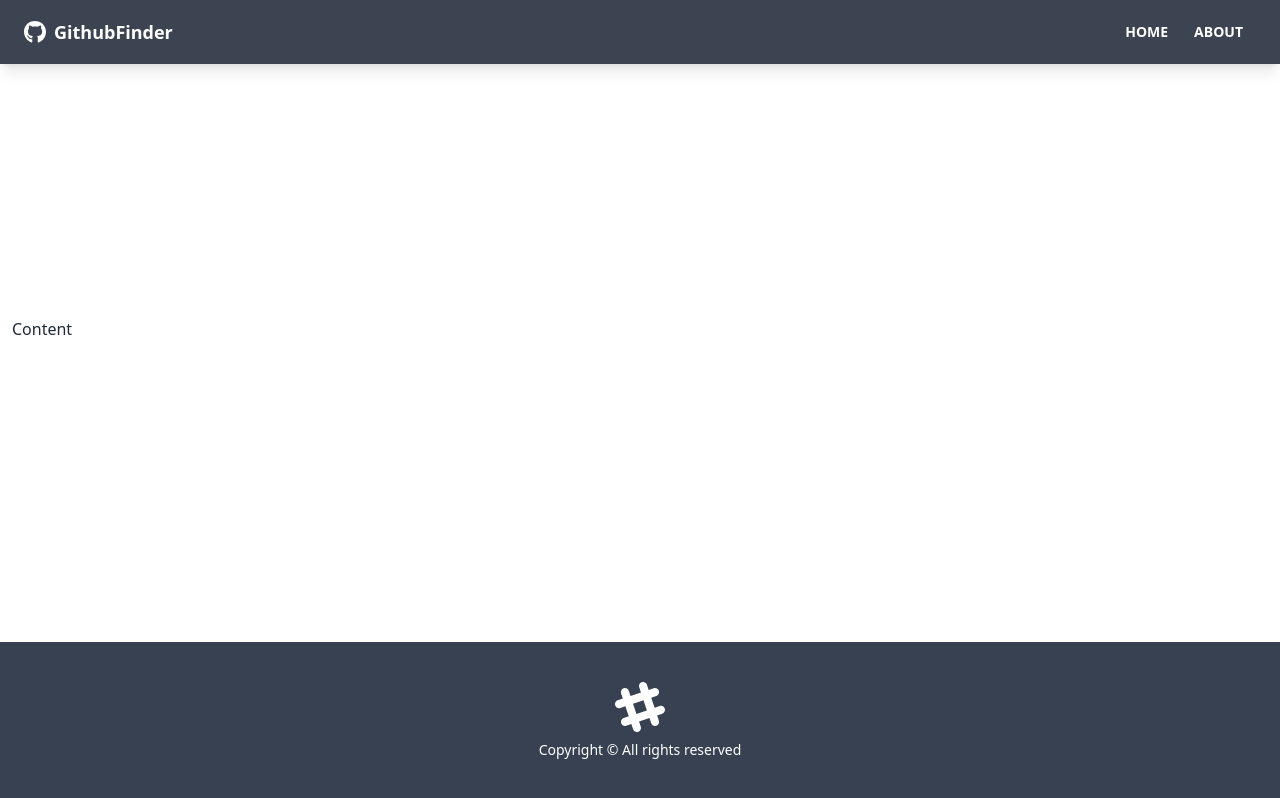
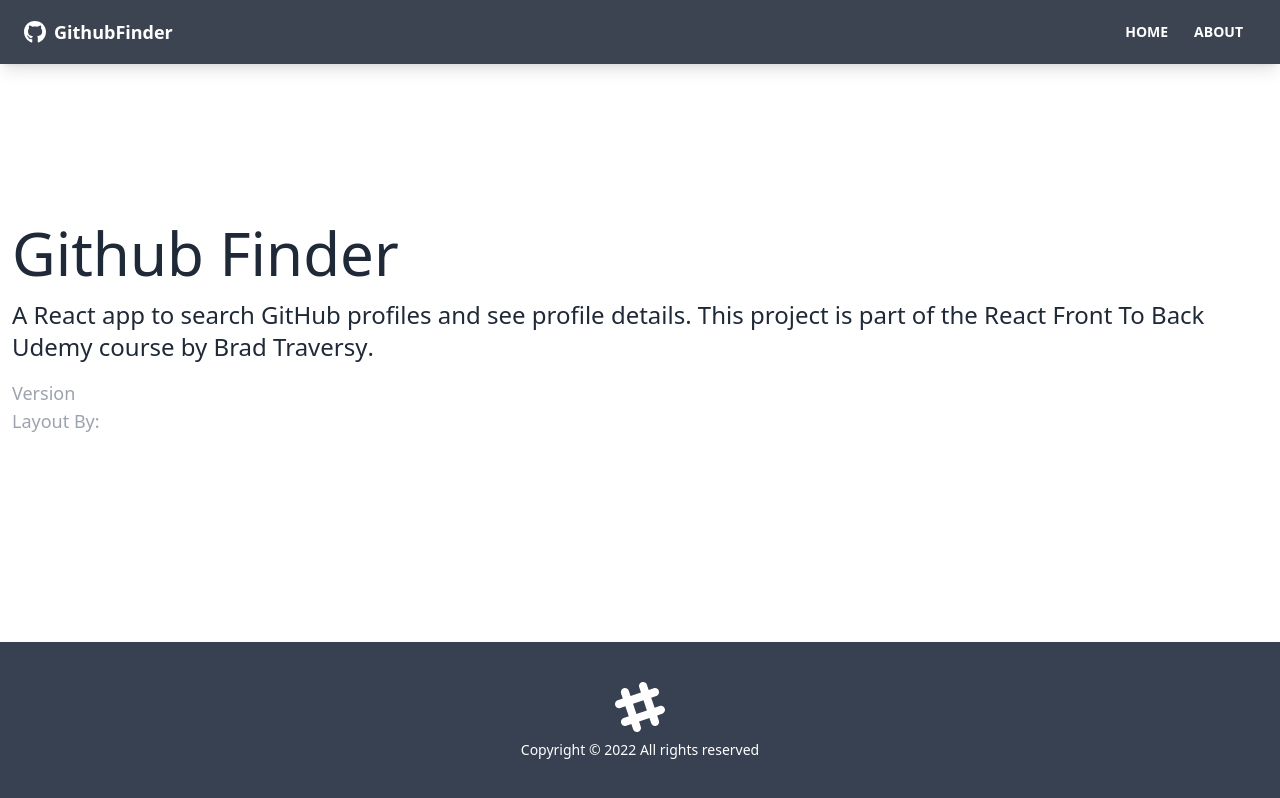
Before and after one commit to and1son/github-finder, a React (Create React App) app: page /about in a window 1280 px wide. Built offline with nearby package versions, Linux system fonts and the light colour scheme; the HTML template or start-up script is replaced by a standard one.

Commit message:
footer, routes, pages, not found

```diff
--- a/src/App.js
+++ b/src/App.js
@@ -1,6 +1,10 @@
-import { BrowserRouter as Router, Route } from 'react-router-dom'
+import { BrowserRouter as Router, Route, Routes } from 'react-router-dom'
+import Home from './pages/Home'
+import About from './pages/About'
+import NotFound from './pages/NotFound'
 import Navbar from './components/layout/Navbar'
 import Footer from './components/layout/Footer'
+
 
 function App() {
   return (
@@ -8,7 +12,12 @@
       <div className='flex flex-col justify-between h-screen'>
         <Navbar />
         <main className='container mx-auto px-3 pb-12'>
-          Content
+          <Routes>
+            <Route path='/' element={<Home />} />
+            <Route path='/about' element={<About />} />
+            <Route path='/notfound' element={<NotFound />} />
+            <Route path='/*' element={<NotFound />} />
+          </Routes>
         </main>
         <Footer />
       </div>
--- a/src/components/layout/Footer.jsx
+++ b/src/components/layout/Footer.jsx
@@ -1,6 +1,6 @@
 
 function Footer() {
-    const footerYear = new Date().getFullYear
+    const footerYear = new Date().getFullYear()
 
     return (
         <footer className="footer p-10 bg-gray-700 text-primary-content footer-center">
--- /dev/null
+++ b/src/pages/About.jsx
@@ -0,0 +1,32 @@
+
+function About() {
+    return (
+        <>
+            <h1 className='text-6xl mb-4'>Github Finder</h1>
+            <p className='mb-4 text-2xl font-light'>
+                A React app to search GitHub profiles and see profile details. This
+                project is part of the
+                <a href='https://www.udemy.com/course/modern-react-front-to-back/'>
+                    {' '}
+                    React Front To Back
+                </a>{' '}
+                Udemy course by
+                <strong>
+                    <a href='https://traversymedia.com'> Brad Traversy</a>
+                </strong>
+                .
+            </p>
+            <p className='text-lg text-gray-400'>
+                Version <span className='text-white'>1.0.0</span>
+            </p>
+            <p className='text-lg text-gray-400'>
+                Layout By:
+                <a className='text-white' href='https://twitter.com/hassibmoddasser'>
+                    Hassib Moddasser
+                </a>
+            </p>
+        </>
+    )
+}
+
+export default About
--- /dev/null
+++ b/src/pages/Home.jsx
@@ -0,0 +1,7 @@
+function Home() {
+    return <div>
+        <h1 className="text-6xl">Welcome</h1>
+    </div>;
+}
+
+export default Home;
--- /dev/null
+++ b/src/pages/NotFound.jsx
@@ -0,0 +1,22 @@
+import React from 'react';
+import { Link } from 'react-router-dom'
+import { FaHome } from 'react-icons/fa'
+
+function NotFound() {
+    return <div className='hero'>
+        <div className='text-center hero-content'>
+            <div className='max-w-lg'>
+                <h1 className='text-8xl font-bold mb-8'>
+                    Ooops!
+                </h1>
+                <p className='text-5xl mb-8'>404 Page not found!</p>
+                <Link to='/' className='btn btn-primary btn-lg'>
+                    <FaHome className='mr-2' />
+                    Back to home
+                </Link>
+            </div>
+        </div>
+    </div>;
+}
+
+export default NotFound;
```
